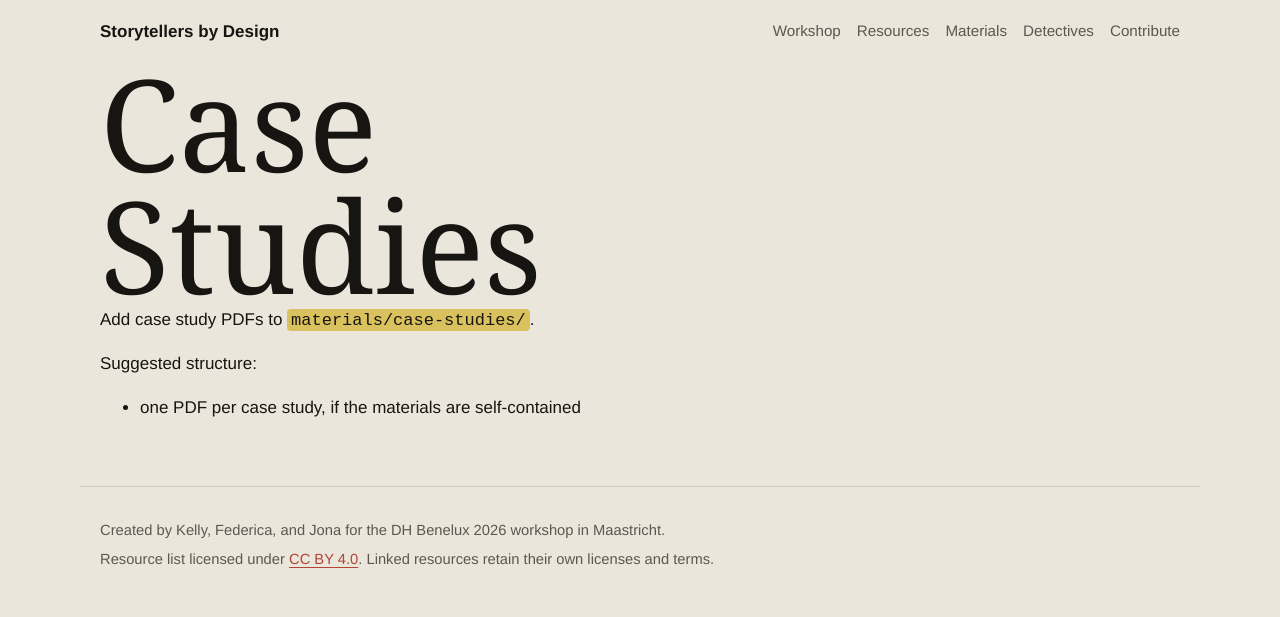
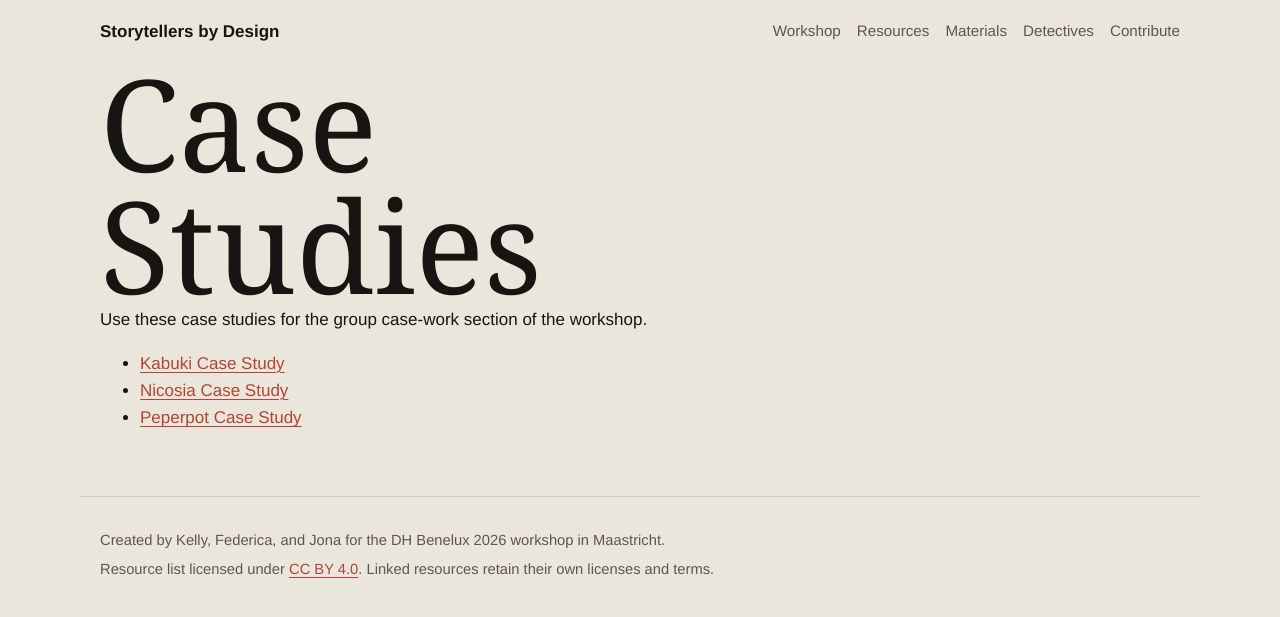
Before and after one commit to jonaschlegel/storytellers-by-design, a Jekyll site: the page built from materials/case-studies/index.md, in a window 1280 px wide. Shown: the top 617 px of the page. Built offline with Jekyll 4.4.1, drawn with Linux system fonts in a browser that asks for light colours.

Commit message:
Add case study files

```diff
--- a/materials/case-studies/index.md
+++ b/materials/case-studies/index.md
@@ -6,8 +6,8 @@ permalink: /materials/case-studies/
 
 # Case Studies
 
-Add case study PDFs to `materials/case-studies/`.
+Use these case studies for the group case-work section of the workshop.
 
-Suggested structure:
-
-- one PDF per case study, if the materials are self-contained
+- [Kabuki Case Study](kabuki-case-study.pdf)
+- [Nicosia Case Study](nicosia-case-study.pdf)
+- [Peperpot Case Study](peperpot-case-study.pdf)
```
Also changed, not shown: 3 other files.
